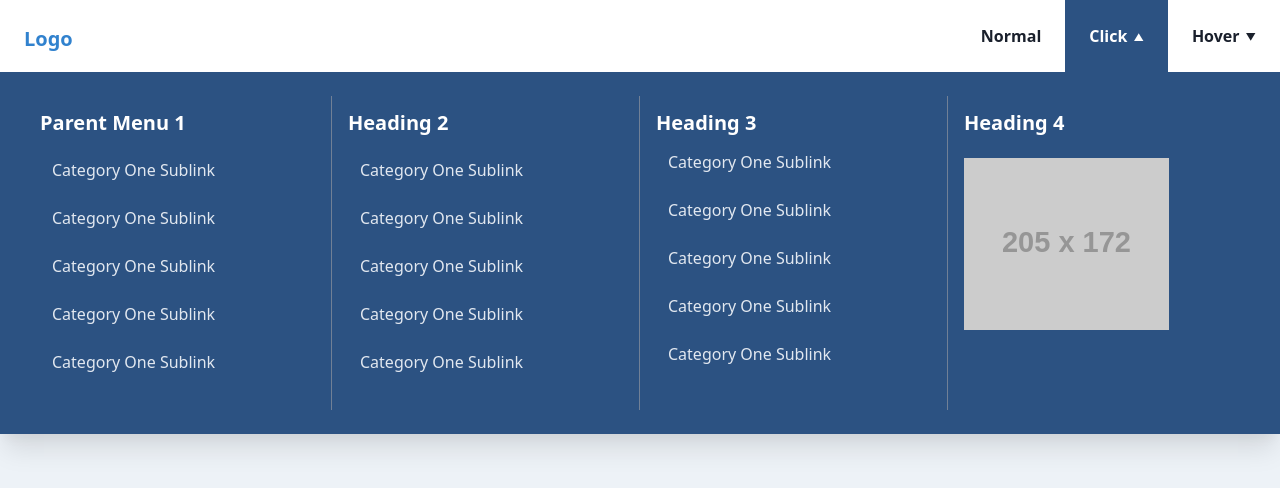
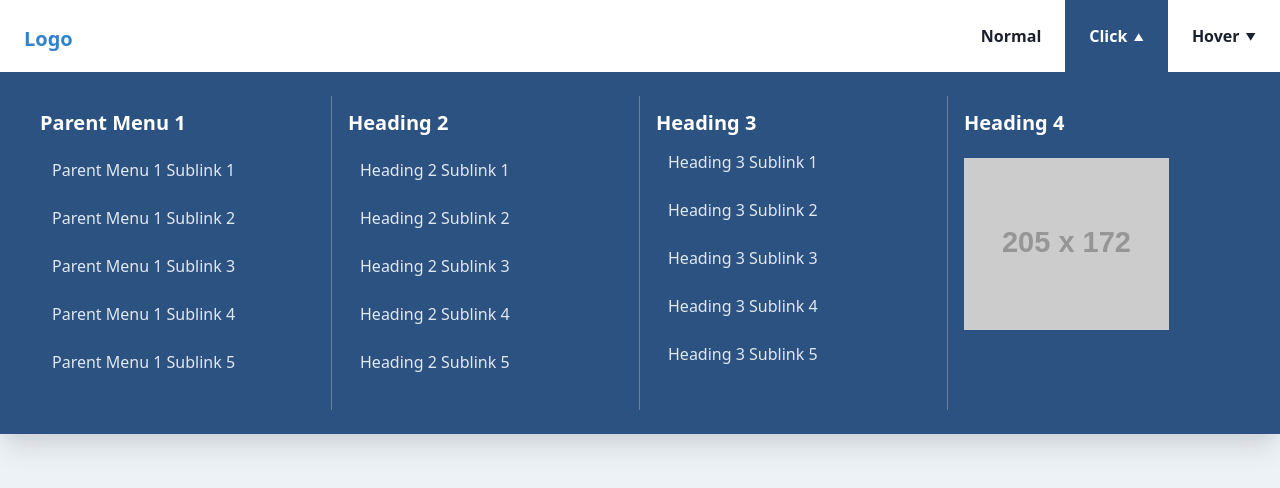
Before and after one commit to hungba124/tailwindcss-template-megamenu, a plain HTML site: page index.html in a window 1280 px wide. Both pictures are taken after a click on the label "Click". Drawn offline with nearby package versions, Linux system fonts and the light colour scheme; placeholder pictures from the web are drawn by us.

Commit message:
Click sub-menu link text typo fix

```diff
--- a/index.html
+++ b/index.html
@@ -97,55 +97,55 @@
                                 <ul class="px-4 w-full sm:w-1/2 lg:w-1/4 border-gray-600 border-b sm:border-r lg:border-b-0 pb-6 pt-6 lg:pt-3">
                                     <h3 class="font-bold text-xl text-white text-bold mb-2">Parent Menu 1</h3>
                                     <li>
-                                        <a href="#" class="block p-3 hover:bg-blue-600 text-gray-300 hover:text-white">Category One Sublink</a>
+                                        <a href="#" class="block p-3 hover:bg-blue-600 text-gray-300 hover:text-white">Parent Menu 1 Sublink 1</a>
                                     </li>
                                     <li>
-                                        <a href="#" class="block p-3 hover:bg-blue-600 text-gray-300 hover:text-white">Category One Sublink</a>
+                                        <a href="#" class="block p-3 hover:bg-blue-600 text-gray-300 hover:text-white">Parent Menu 1 Sublink 2</a>
                                     </li>
                                     <li>
-                                        <a href="#" class="block p-3 hover:bg-blue-600 text-gray-300 hover:text-white">Category One Sublink</a>
+                                        <a href="#" class="block p-3 hover:bg-blue-600 text-gray-300 hover:text-white">Parent Menu 1 Sublink 3</a>
                                     </li>
                                     <li>
-                                        <a href="#" class="block p-3 hover:bg-blue-600 text-gray-300 hover:text-white">Category One Sublink</a>
+                                        <a href="#" class="block p-3 hover:bg-blue-600 text-gray-300 hover:text-white">Parent Menu 1 Sublink 4</a>
                                     </li>
                                     <li>
-                                        <a href="#" class="block p-3 hover:bg-blue-600 text-gray-300 hover:text-white">Category One Sublink</a>
+                                        <a href="#" class="block p-3 hover:bg-blue-600 text-gray-300 hover:text-white">Parent Menu 1 Sublink 5</a>
                                     </li>
                                 </ul>
                                 <ul class="px-4 w-full sm:w-1/2 lg:w-1/4 border-gray-600 border-b sm:border-r-0 lg:border-r lg:border-b-0 pb-6 pt-6 lg:pt-3">
                                     <h3 class="font-bold text-xl text-white text-bold mb-2">Heading 2</h3>
                                     <li>
-                                        <a href="#" class="block p-3 hover:bg-blue-600 text-gray-300 hover:text-white">Category One Sublink</a>
+                                        <a href="#" class="block p-3 hover:bg-blue-600 text-gray-300 hover:text-white">Heading 2 Sublink 1</a>
                                     </li>
                                     <li>
-                                        <a href="#" class="block p-3 hover:bg-blue-600 text-gray-300 hover:text-white">Category One Sublink</a>
+                                        <a href="#" class="block p-3 hover:bg-blue-600 text-gray-300 hover:text-white">Heading 2 Sublink 2</a>
                                     </li>
                                     <li>
-                                        <a href="#" class="block p-3 hover:bg-blue-600 text-gray-300 hover:text-white">Category One Sublink</a>
+                                        <a href="#" class="block p-3 hover:bg-blue-600 text-gray-300 hover:text-white">Heading 2 Sublink 3</a>
                                     </li>
                                     <li>
-                                        <a href="#" class="block p-3 hover:bg-blue-600 text-gray-300 hover:text-white">Category One Sublink</a>
+                                        <a href="#" class="block p-3 hover:bg-blue-600 text-gray-300 hover:text-white">Heading 2 Sublink 4</a>
                                     </li>
                                     <li>
-                                        <a href="#" class="block p-3 hover:bg-blue-600 text-gray-300 hover:text-white">Category One Sublink</a>
+                                        <a href="#" class="block p-3 hover:bg-blue-600 text-gray-300 hover:text-white">Heading 2 Sublink 5</a>
                                     </li>
                                 </ul>
                                 <ul class="px-4 w-full sm:w-1/2 lg:w-1/4 border-gray-600 border-b sm:border-b-0 sm:border-r md:border-b-0 pb-6 pt-6 lg:pt-3">
                                     <h3 class="font-bold text-xl text-white text-bold">Heading 3</h3>
                                     <li>
-                                        <a href="#" class="block p-3 hover:bg-blue-600 text-gray-300 hover:text-white">Category One Sublink</a>
+                                        <a href="#" class="block p-3 hover:bg-blue-600 text-gray-300 hover:text-white">Heading 3 Sublink 1</a>
                                     </li>
                                     <li>
-                                        <a href="#" class="block p-3 hover:bg-blue-600 text-gray-300 hover:text-white">Category One Sublink</a>
+                                        <a href="#" class="block p-3 hover:bg-blue-600 text-gray-300 hover:text-white">Heading 3 Sublink 2</a>
                                     </li>
                                     <li>
-                                        <a href="#" class="block p-3 hover:bg-blue-600 text-gray-300 hover:text-white">Category One Sublink</a>
+                                        <a href="#" class="block p-3 hover:bg-blue-600 text-gray-300 hover:text-white">Heading 3 Sublink 3</a>
                                     </li>
                                     <li>
-                                        <a href="#" class="block p-3 hover:bg-blue-600 text-gray-300 hover:text-white">Category One Sublink</a>
+                                        <a href="#" class="block p-3 hover:bg-blue-600 text-gray-300 hover:text-white">Heading 3 Sublink 4</a>
                                     </li>
                                     <li>
-                                        <a href="#" class="block p-3 hover:bg-blue-600 text-gray-300 hover:text-white">Category One Sublink</a>
+                                        <a href="#" class="block p-3 hover:bg-blue-600 text-gray-300 hover:text-white">Heading 3 Sublink 5</a>
                                     </li>
                                 </ul>
                                 <ul class="px-4 w-full sm:w-1/2 lg:w-1/4 border-gray-600 pb-6 pt-6 lg:pt-3">
```
